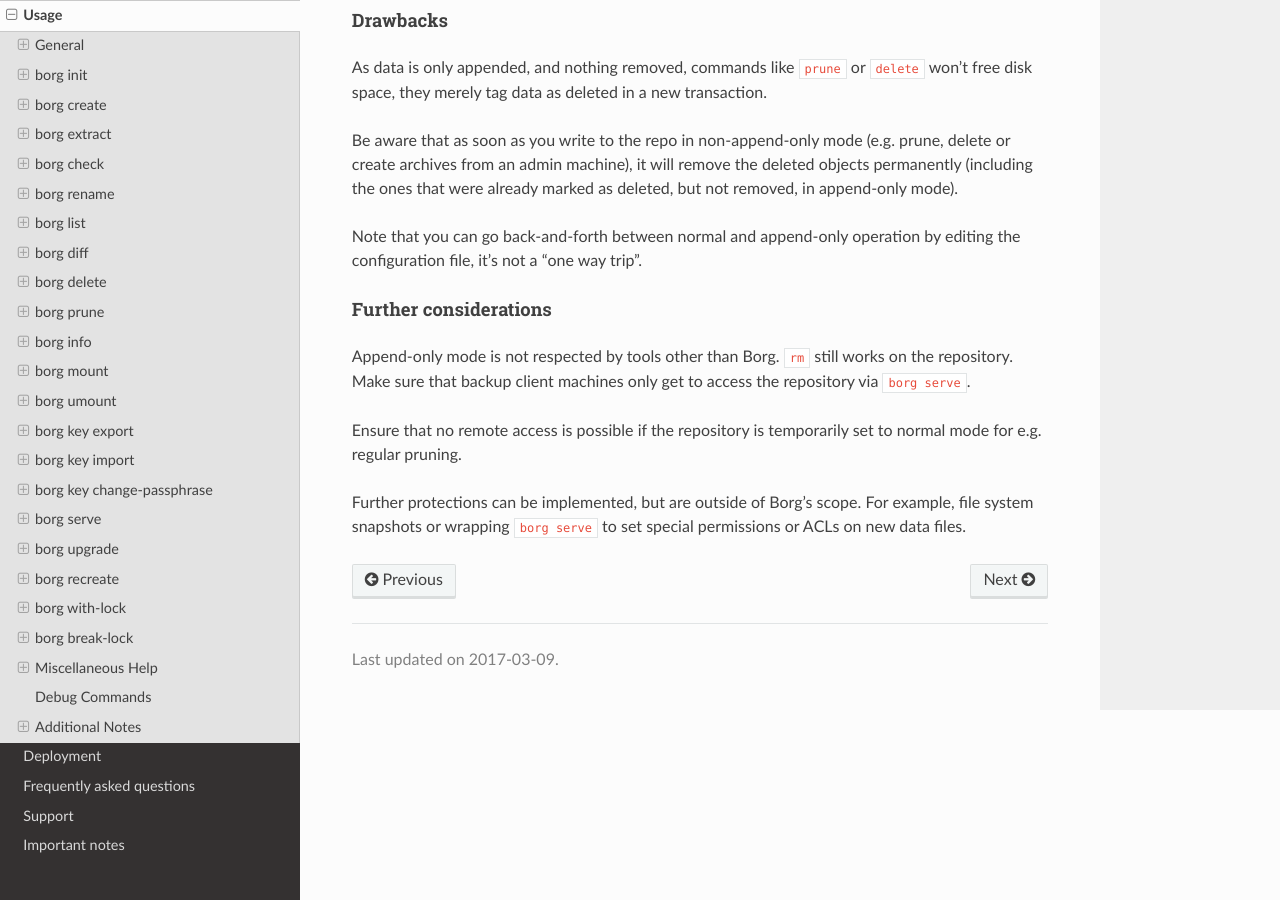
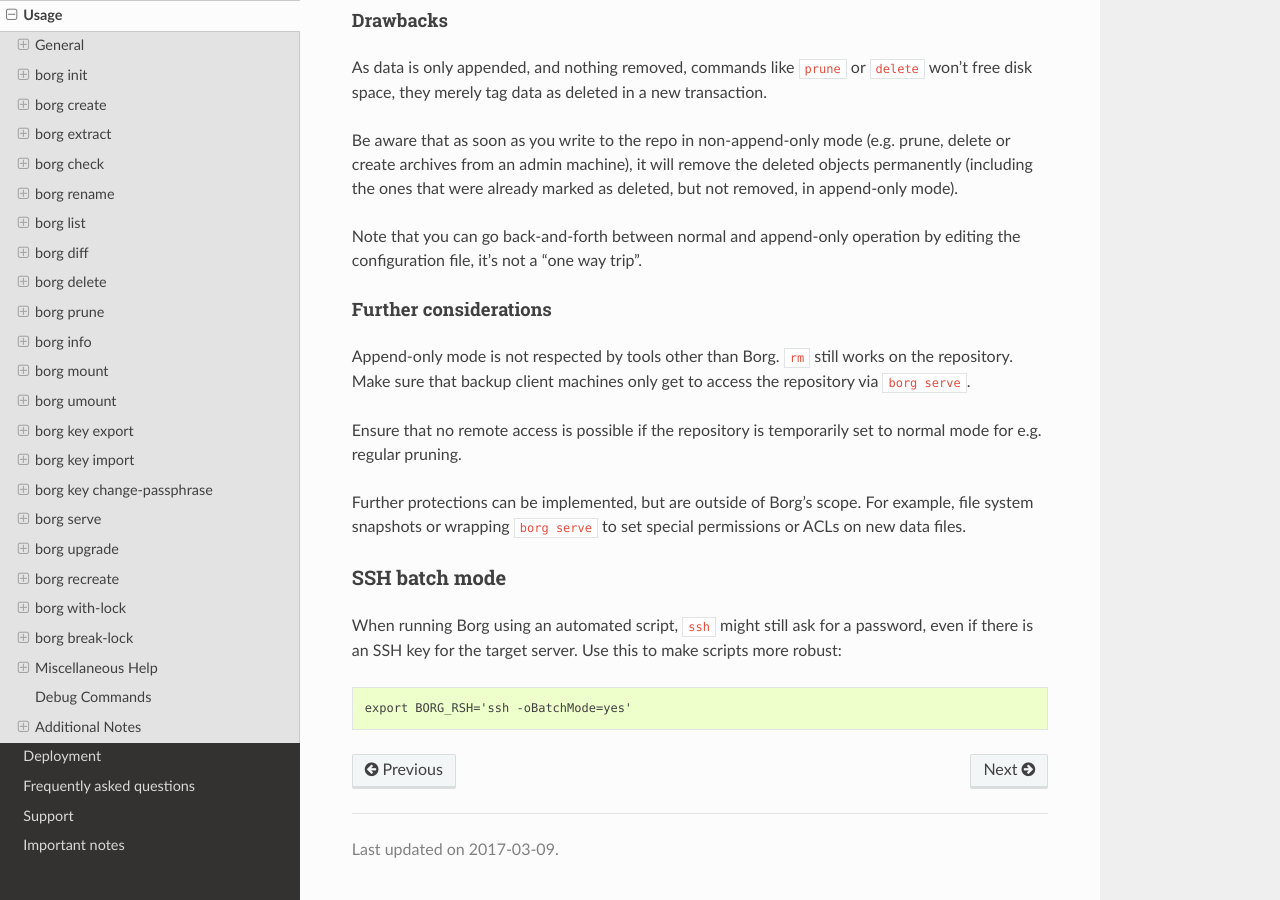
Before and after one commit to borgbackup/borg, a Sphinx documentation site: the page built from docs/usage.rst, in a window 1280 px wide and 900 px high, scrolled down 55635 px. Built offline with Sphinx 7.4.7 and the Read the Docs theme 2.0.0, drawn with Linux system fonts in a browser that asks for light colours; pages that are not in the unit, such as notebooks, are missing from menus; the version number could not be read and is left out.

Commit message:
Address SSH batch mode in docs (fixes #2202) (#2270)

```diff
--- a/docs/usage.rst
+++ b/docs/usage.rst
@@ -729,3 +729,11 @@
 Further protections can be implemented, but are outside of Borg's scope. For example,
 file system snapshots or wrapping ``borg serve`` to set special permissions or ACLs on
 new data files.
+
+SSH batch mode
+~~~~~~~~~~~~~~
+
+When running |project_name| using an automated script, ``ssh`` might still ask for a password,
+even if there is an SSH key for the target server. Use this to make scripts more robust::
+
+    export BORG_RSH='ssh -oBatchMode=yes'
```
